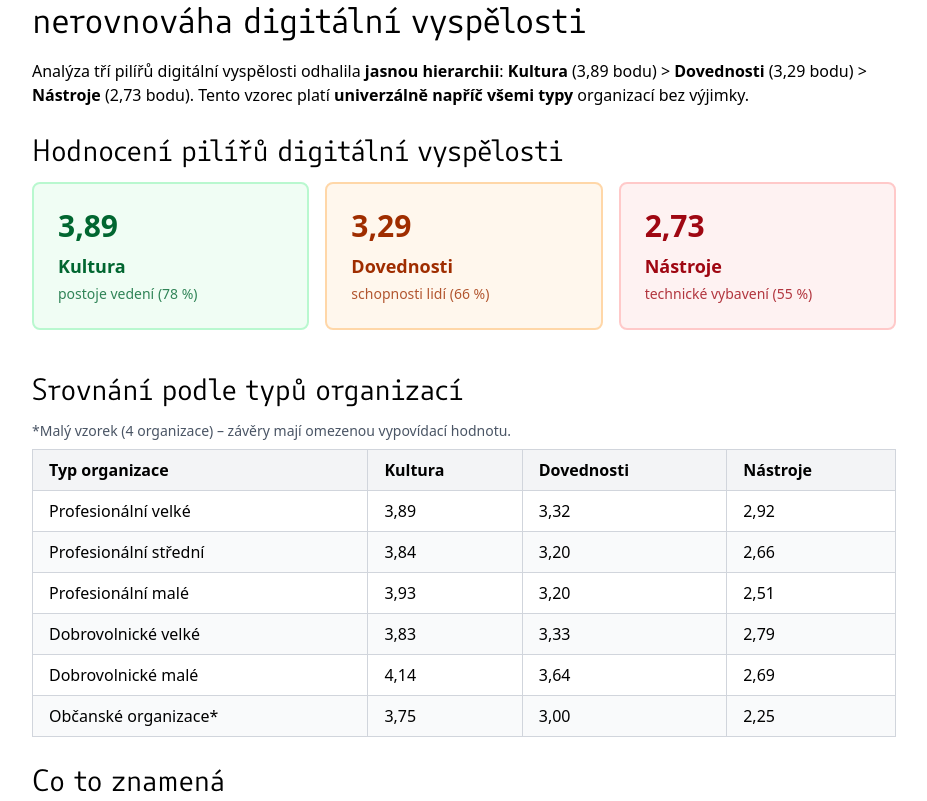
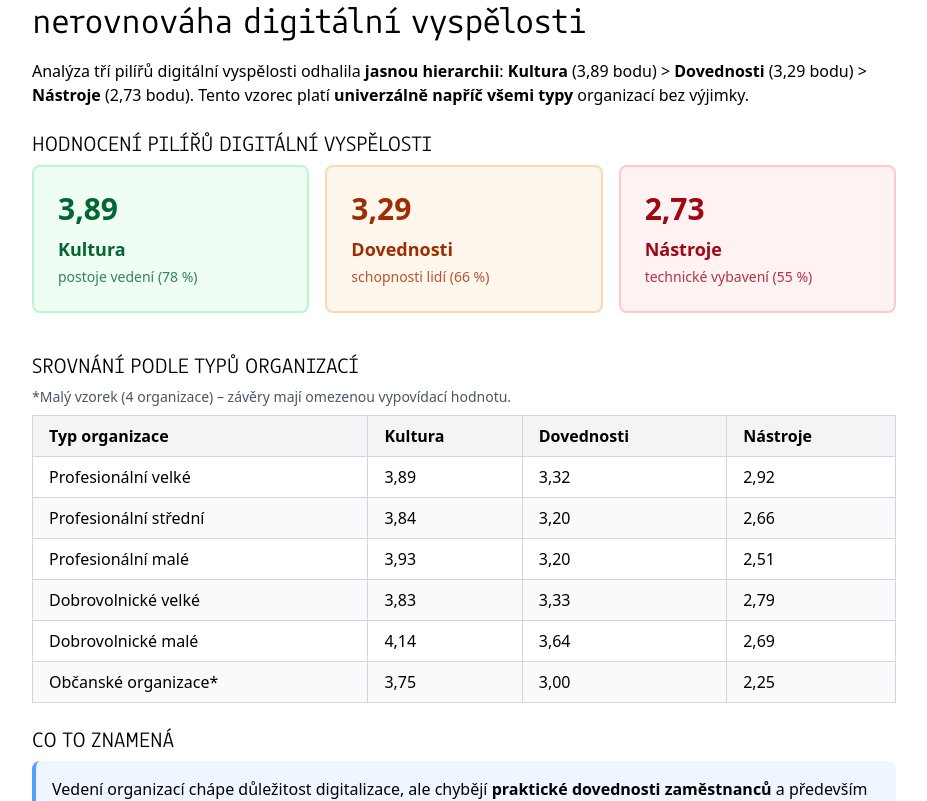
Before and after one commit to cesko-digital/sken, a Next.js app: page /vysledky in a window 1280 px wide. Shown: the part 1464-2265 px from the top of the page, without its empty margins (176-1103 px from the left). Built offline with nearby package versions, Linux system fonts and the light colour scheme.

Commit message:
Improve h3 style

```diff
--- a/app/globals.css
+++ b/app/globals.css
@@ -40,7 +40,8 @@
   }
 
   .typo-head3 {
-    font-size: var(--text-3xl);
+    font-size: var(--text-xl);
+    text-transform: uppercase;
   }
 
   .typo-head4 {
```
